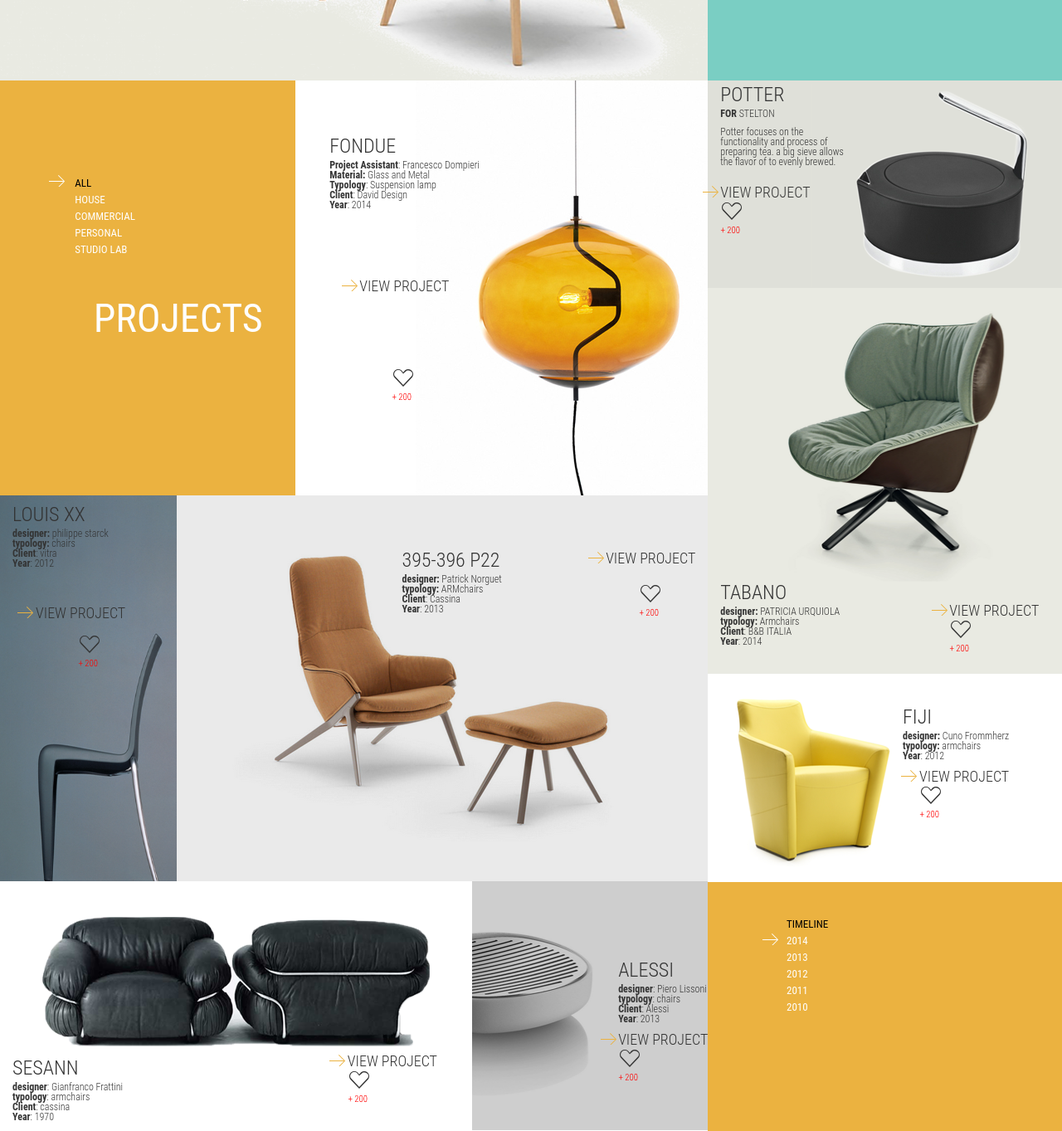
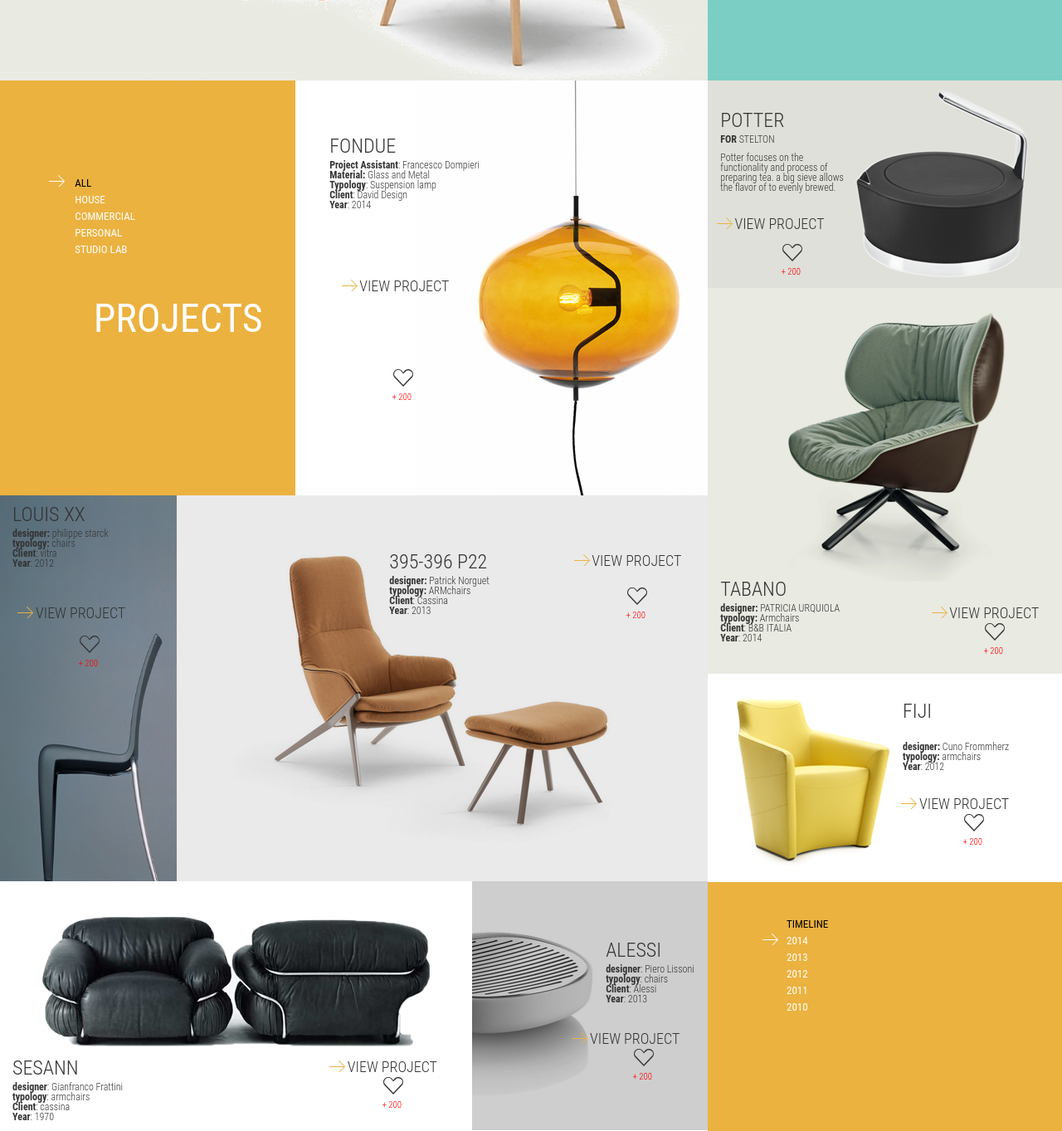
Before and after one commit to IgorRomG3/Associates-Studio-Design, a website: page dev/index.html in a window 1280 px wide. Shown: the part 403-1766 px from the top of the page at 83% size. Drawn offline with nearby package versions, Linux system fonts and the light colour scheme; files that its build step writes are made by us from their sources.

Commit message:
some fixes with main part

```diff
--- a/dev/less/main.less
+++ b/dev/less/main.less
@@ -27,7 +27,8 @@ main {
       }
     }
   }
-  h4 {;
+  h4 {
+    margin-top: 3px;
     color: #333;
     font-family: "Roboto Condensed";
     font-size: 24px;
@@ -72,6 +73,9 @@ main {
       background-image: url(../img/arrow-yellow-pic.png);
     }
   }
+  .like {
+    text-align: center;
+  }
   section {
     h2 {
       margin: 20.6% 0 0 30%;
@@ -88,6 +92,7 @@ main {
     }
     .block-main-two {
       height: 500px;
+      position: relative;
       background-color: #ffffff;
       background-image: url(../img/section-pic-one.png);
       background-repeat: no-repeat;
@@ -99,6 +104,7 @@ main {
           margin: 76px 0 0 36px;
         }
         .like {
+          text-align: inherit;
           margin: 20% 0 0 17%;
         }
       }
@@ -120,24 +126,23 @@ main {
       }
     }
     .block-main-four {
+      position: relative;
       height: 465px;
       background-color: #eaeaea;
       background-image: url(../img/section-pic-three.png);
       background-repeat: no-repeat;
       .about-project {
-        .part-one {
-          margin: 10% 0 0 42%;
-        }
-        .part-two {
-          .like {
-            margin: 20px 0 0 40px;
-          }
-          margin: 11% 0 0 15%;
-        }
+        width: 55%;
+        position: absolute;
+        right: 5%;
+        top: 15%;
+      }
+      .like {
+        margin-top: 20px;
+        text-align: center;
       }
     }
     .block-main-five {
-      position: relative;
       height: 300px;
       background-color: #fff;
       background-image: url('../img/section-pic-four.png');
@@ -150,28 +155,35 @@ main {
       }
     }
     .block-main-six {
-      position: relative;
       height: 300px;
       background-color: #fff;
       background-image: url('../img/section-pic-five.png');
       background-repeat: no-repeat;
       background-size: cover;
       .about-project {
-        display: inline-block;
-        position: absolute;
-        top: 30%;
-        right: 0;
+        margin: 30% 0 0 50%;
+        h4,
+        p {
+          margin-left: 15%;
+        }
+        .view {
+          margin-top: 20%;
+        }
       }
     }
   }
   aside {
     .block-aside-one {
       height: 250px;
+      position: relative;
       background-color: #dfe0d9;
       background-image: url(../img/aside-pic-one.png);
       background-repeat: no-repeat;
       background-position: right;
       .about-project {
+        width: 40%;
+        position: absolute;
+        top: 15%;
         h5 {
           color: #333;
           font-family: "Roboto Condensed";
@@ -185,8 +197,12 @@ main {
           }
         }
         .description {
+          margin-bottom: 10%;
           width: 149px;
           height: 60px;
+        }
+        .view{
+          margin: 0 0 10% 10%;
         }
       }
     }
@@ -219,7 +235,11 @@ main {
         position: absolute;
         right: 10%;
       }
-      .view,.like {
+      .description {
+        margin: 20% 0;
+      }
+      .view,
+      .like {
         margin-left: 20px;
       }
     }
```
Also changed, not shown: build/css/styles.main.css.
